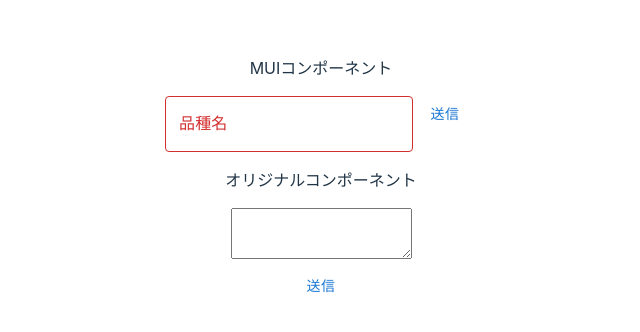
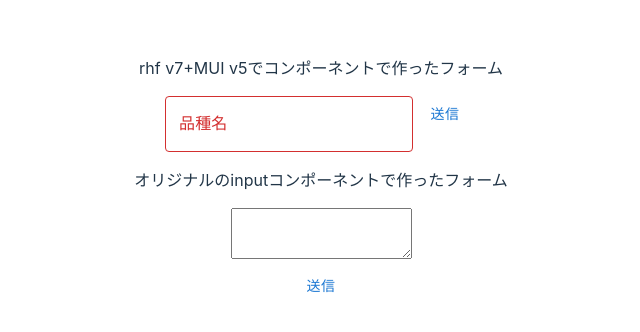
Before and after one commit to hamhamburger/typescript-training, a React (Vite) app: page /form_with_original_component in a window 1280 px wide. Shown: the part 228-560 px from the top of the page, without its empty margins (319-959 px from the left). Built offline with nearby package versions, Linux system fonts and the light colour scheme.

Commit message:
文章の修正と不要なコードの削除

```diff
--- a/src/components/reactHooksWithOriginalComponent/FormWithOriginalComponentPage.tsx
+++ b/src/components/reactHooksWithOriginalComponent/FormWithOriginalComponentPage.tsx
@@ -7,9 +7,9 @@
 
   return (
     <div>
-      <p>MUIコンポーネント</p>
+      <p>rhf v7+MUI v5でコンポーネントで作ったフォーム</p>
       <SingleForm />
-      <p>オリジナルコンポーネント</p>
+      <p>オリジナルのinputコンポーネントで作ったフォーム</p>
       <FormWithOriginalComponent />
     </div>
   )
--- a/src/components/reactHooksWithOriginalComponent/MyTextArea.tsx
+++ b/src/components/reactHooksWithOriginalComponent/MyTextArea.tsx
@@ -1,4 +1,4 @@
-import { FormHelperText, TextareaAutosize, TextareaAutosizeProps } from '@mui/material'
+import { FormHelperText, TextareaAutosize} from '@mui/material'
 import type { ChangeEventHandler, FocusEventHandler } from "react"
 
 export type MyTextAreaProps = {
--- a/src/components/reactHooksWithOriginalComponent/SingleForm.tsx
+++ b/src/components/reactHooksWithOriginalComponent/SingleForm.tsx
@@ -1,5 +1,5 @@
 import {SubmitHandler, UnpackNestedValue, useForm} from "react-hook-form";
-import { Box, Button } from "@mui/material";
+import { Button } from "@mui/material";
 import FruitNameField from "./FruitNameField";
 
 type FormInput = {
@@ -24,6 +24,7 @@
 
   const onSubmit: SubmitHandler<FormInput> = (data) => {
     printWithData(data)
+    printByGetValues()
   }
 
   return (
```
Also changed, not shown: src/components/reactHooksWithOriginalComponent/RhfTextArea.tsx (deleted, +0 -28 lines).
